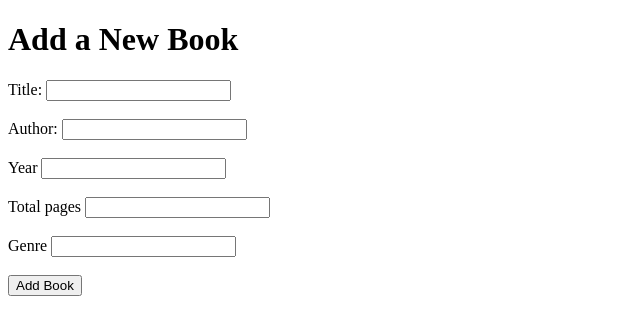
After one commit to Sanzhuk/hw-backend, a FastAPI app: template templates/books/add_book.html in a window 1280 px wide. The commit adds this page. Shown: the top 335 px of the page, without its empty margins (0-640 px from the left). Run offline with FastAPI, Linux system fonts and the light colour scheme; the template is opened without the code that fills it, so the values that code supplies are empty.

Commit message:
Homework 4

```diff
--- a/app/main.py
+++ b/app/main.py
@@ -1,12 +1,12 @@
-from fastapi import FastAPI, Form, Request
+from fastapi import FastAPI, Form, Request, HTTPException
 from fastapi.responses import RedirectResponse
 from fastapi.templating import Jinja2Templates
 
-from .repository import BooksRepository
+from repository import BooksRepository
 
 app = FastAPI()
 
-templates = Jinja2Templates(directory="templates")
+templates = Jinja2Templates(directory="../templates")
 repository = BooksRepository()
 
 
@@ -15,16 +15,84 @@ def index(request: Request):
     return templates.TemplateResponse("index.html", {"request": request})
 
 
+@app.get("/books/new")
+def add_book_form(request: Request):
+    return templates.TemplateResponse("books/add_book.html", {"request": request})
+
+@app.post("/books/new")
+def add_book(
+    title: str = Form(...),
+    author: str = Form(...),
+    year: str = Form(...),
+    total_pages: str = Form(...),
+    genre: str = Form(...)
+):
+    book = {
+        'id': repository.get_len() + 1,
+        'title': title,
+        'author': author,
+        'year': year,
+        'total_pages': total_pages,
+        'genre': genre
+    }
+
+    repository.save(book)
+
+    return RedirectResponse(url="/books/", status_code=303)
+
 @app.get("/books")
-def get_books(request: Request):
-    books = repository.get_all()
+def get_books(request: Request, page: int = 0):
+    if page:
+        start_elements = (page - 1) * 10
+        if start_elements + 1 < repository.get_len():
+            raise HTTPException(status_code=404, detail="Don't have such many elements")
+        books = repository[start_elements:min(start_elements + 10, repository.get_len())]
+    else:
+        books = repository.get_all()[:10]
     return templates.TemplateResponse(
         "books/index.html",
         {"request": request, "books": books},
     )
 
+def find_book_by_id(id):
+    books = repository.get_all()
+    present_book = None
+
+    for book in books:
+        if book['id'] == id:
+            present_book = book
+
+    return present_book
+
+@app.get("/books/{id}")
+def get_book_by_id(request: Request, id: int):
+    book = find_book_by_id(id)
+
+    if book is None:
+        raise HTTPException(status_code=404, detail="Book was not found")
+
+    prev_book = find_book_by_id(id - 1)
+    next_book = find_book_by_id(id + 1)
+
+    return_dict = {}
+
+    if prev_book:
+        prev_book = f"http://127.0.0.1:8000/books/{id - 1}"
+        return_dict['prev_book'] = prev_book
+    if next_book:
+        next_book = f"http://127.0.0.1:8000/books/{id + 1}"
+        return_dict['next_book'] = next_book
+
+    return_dict['request'] = request
+    return_dict['book'] = book
+
+    return templates.TemplateResponse(
+        "books/book_single.html",
+        {"request": request, 'result': return_dict}
+    )
+
+
 
 # (сюда писать решение)
 
-
 # (конец решения)
--- a/app/repository.py
+++ b/app/repository.py
@@ -43,6 +43,9 @@ class BooksRepository:
             },
         ]
 
+    def get_len(self):
+        return len(self.books)
+
     def get_all(self):
         return self.books
 
@@ -55,5 +58,6 @@ class BooksRepository:
     def save(self, book):
         # код писать сюда
 
+        self.books.append(book)
         # конец
         return book
--- /dev/null
+++ b/templates/books/add_book.html
@@ -0,0 +1,29 @@
+<!DOCTYPE html>
+<html lang="en">
+  <head>
+    <meta charset="UTF-8" />
+    <meta name="viewport" content="width=device-width, initial-scale=1.0" />
+    <title>Document</title>
+  </head>
+  <body>
+    <h1>Add a New Book</h1>
+    <form method="post" action="/books/new">
+      <label for="title">Title:</label>
+      <input type="text" id="title" name="title" required /><br /><br />
+      <label for="author">Author:</label>
+      <input type="text" id="author" name="author" required /><br /><br />
+      <label for="year">Year</label>
+      <input type="text" id="year" name="year" required /><br /><br />
+      <label for="total_pages">Total pages</label>
+      <input
+        type="text"
+        id="total_pages"
+        name="total_pages"
+        required
+      /><br /><br />
+      <label for="genre">Genre</label>
+      <input type="text" id="genre" name="genre" required /><br /><br />
+      <button type="submit">Add Book</button>
+    </form>
+  </body>
+</html>
```
Also changed, not shown: templates/books/book_single.html (added, +27 -0 lines), templates/books/index.html (+17 -7 lines).
